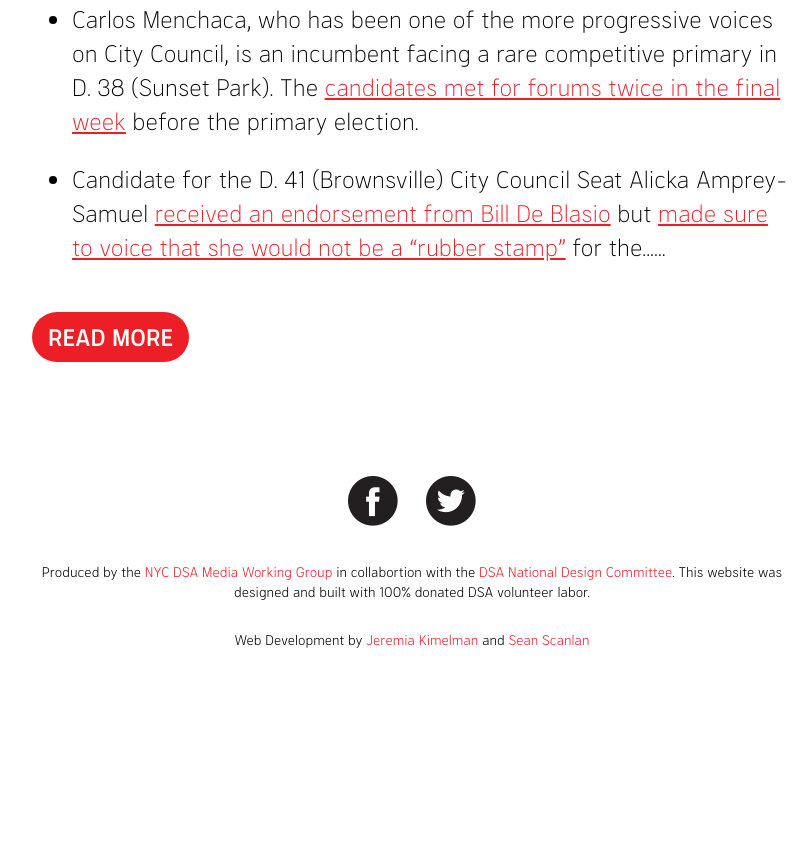
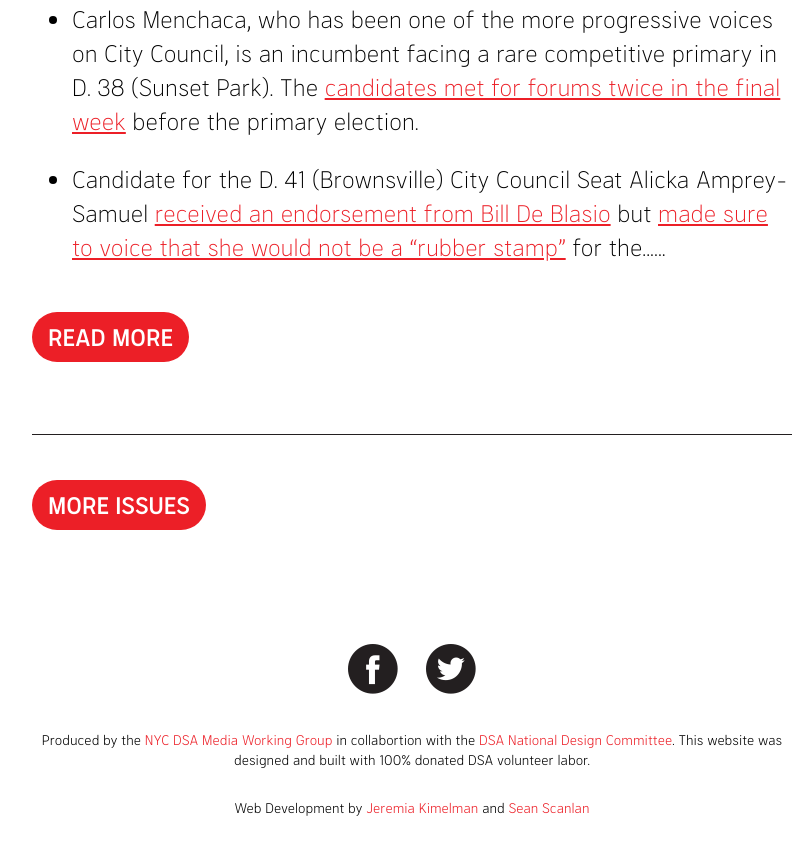
Before and after one commit to nycdsa/the-thorn, a Jekyll site: the page built from src/index.html, in a window 1280 px wide and 900 px high, scrolled down 5728 px. Shown: the top 855 px of the window, without its empty margins (228-1040 px from the left). Built offline with Jekyll 4.4.1, drawn with Linux system fonts in a browser that asks for light colours; before the commit the page ends 6460 px from its top, so only the background shows below that.

Commit message:
Update index.html

```diff
--- a/src/index.html
+++ b/src/index.html
@@ -14,4 +14,5 @@ layout: base
       </article>
     </div>
   {% endfor %}
+  <a href="/archive" class="post-link link-cta">More Issues</a>
 </div>
```
